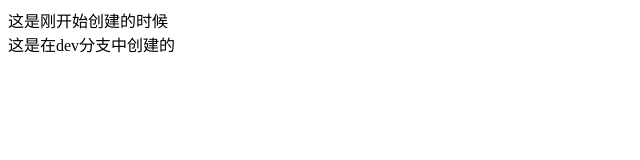
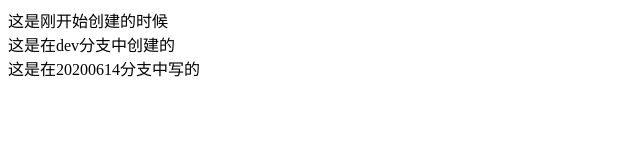
Before and after one commit to gaozhanssbydtf/test1, a plain HTML site: page index.html in a window 1280 px wide. Shown: the whole page, without its empty margins (0-640 px from the left). Drawn offline with Linux system fonts and the light colour scheme.

Commit message:
fix:远程创了一个分支  提交

```diff
--- a/index.html
+++ b/index.html
@@ -1,3 +1,11 @@
+<!--
+ * @Author: your name
+ * @Date: 2020-06-14 13:40:34
+ * @LastEditTime: 2020-06-14 13:49:18
+ * @LastEditors: Please set LastEditors
+ * @Description: In User Settings Edit
+ * @FilePath: \test1\index.html
+-->
 <!DOCTYPE html>
 <html lang="en">
 <head>
@@ -8,5 +16,6 @@
 <body>
   <div>这是刚开始创建的时候</div>
   <div>这是在dev分支中创建的</div>
+  <div>这是在20200614分支中写的</div>
 </body>
 </html>
```
